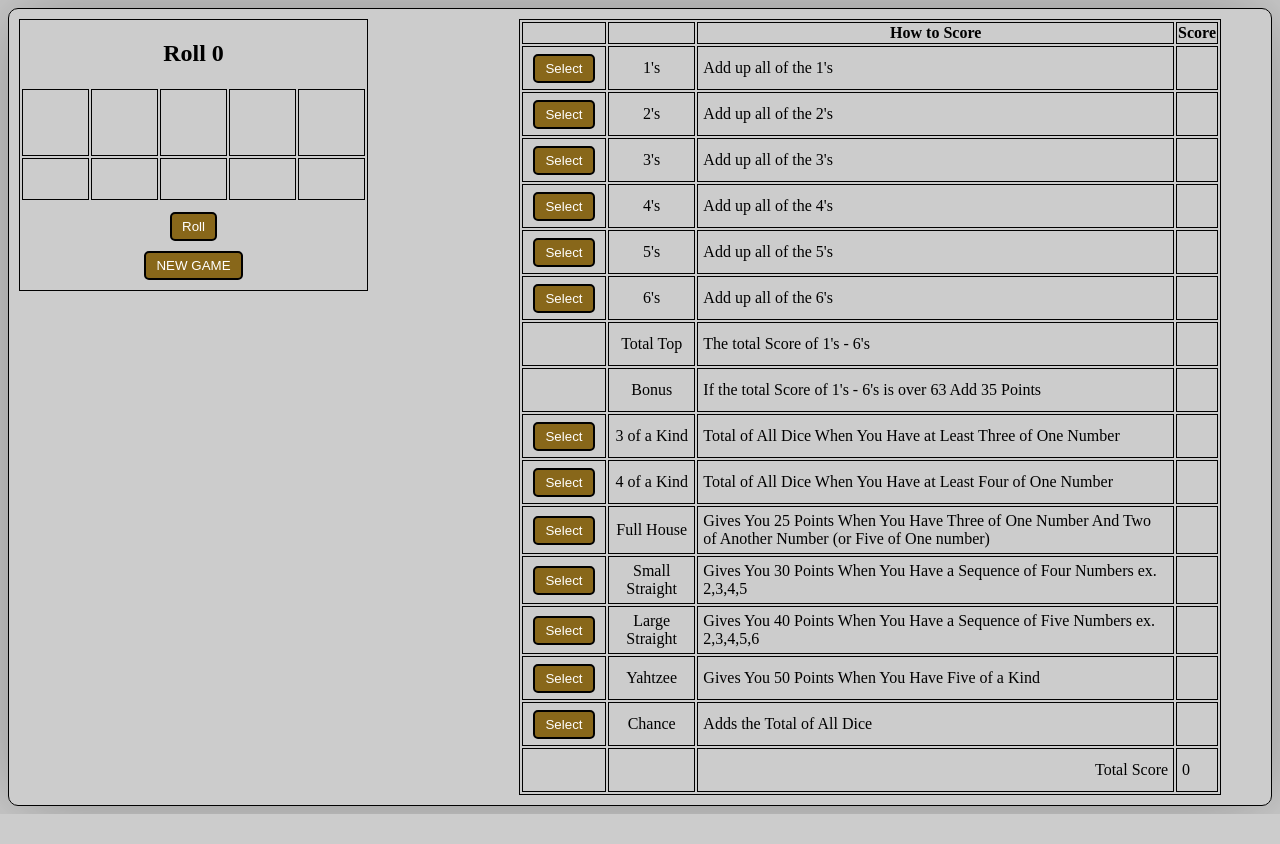
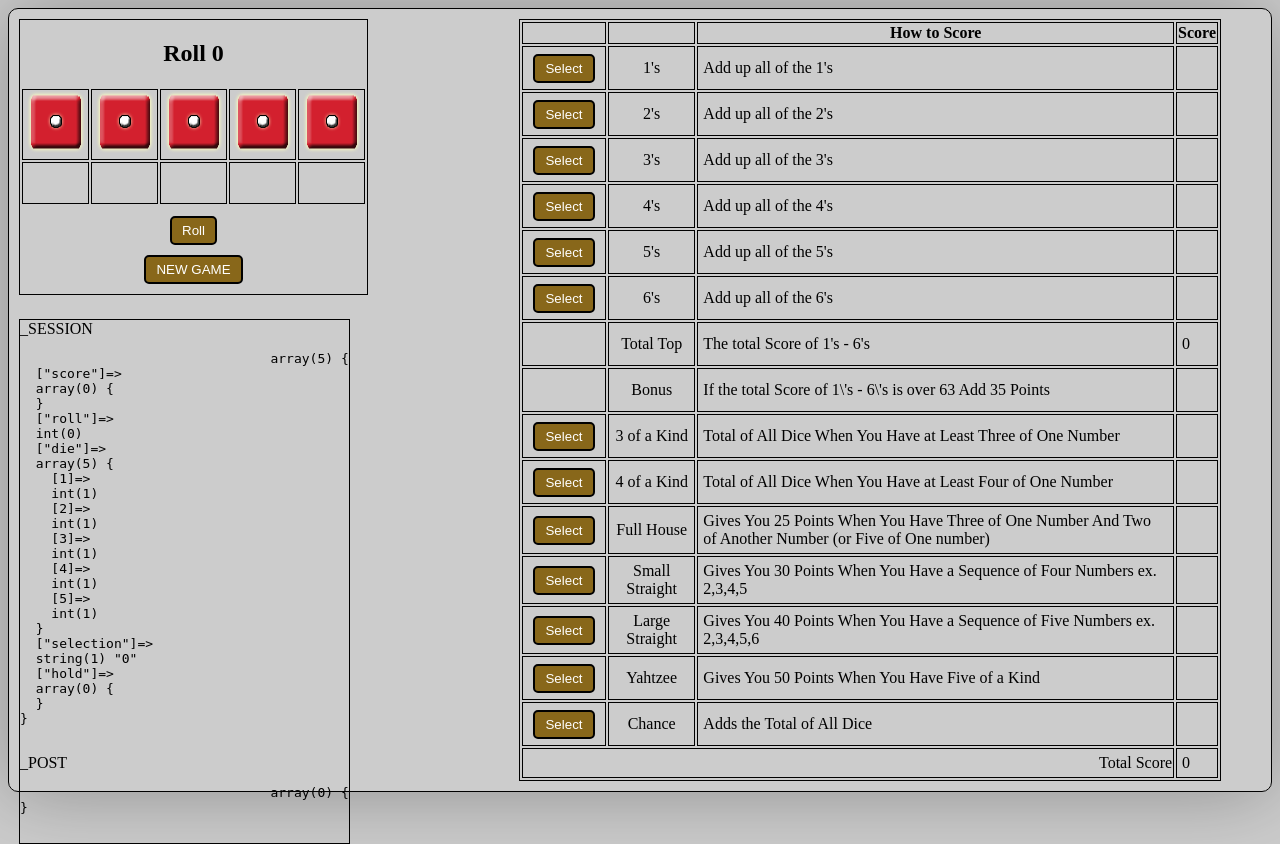
Before and after one commit to sburlington6/Dice-Roll-Game, a PHP site: page / in a window 1280 px wide. Before the commit the page ends 814 px from the top, so only its background shows below. Run offline with PHP 8.4, Linux system fonts and the light colour scheme.

Commit message:
Code Cleanup + Debug
Cleaned up some of the code and added a debug section to view session
and post data

```diff
--- a/Game/index.php
+++ b/Game/index.php
@@ -1,15 +1,13 @@
 <?php
 session_start();
+
+$topScore = (isset($_SESSION['topScore']) ? $_SESSION['topScore'] : 0);
 
 $currentFile = $_SERVER["PHP_SELF"];
 $parts = Explode('/', $currentFile);
 $filename = $parts[count($parts) - 1];
 
 if (isset($_POST['newGame']))
-{
-	header( "Location: $filename" ) ;
-}
-if (isset($_POST['resetScores']))
 {
 	header( "Location: $filename" ) ;
 }
@@ -23,10 +21,6 @@ if (isset($_POST['reset']))
 if (!isset($_SESSION['score']))
 {
 	$_SESSION['score'] = array();
-}
-if (!isset($_SESSION['total']))
-{
-	$_SESSION['total'] = '';
 }
 
 if (!isset($_SESSION['roll']))
@@ -114,25 +108,20 @@ if ($_SESSION['roll'] > 0 AND isset($_POST['select']))
 				$_SESSION['score'][$i] = 0;
 			}
 
-			$_SESSION['topScore'] = 0;
+
 			for ($j=1;$j<=6;$j++)
 			{
 				if (isset($_SESSION['score'][$j]))
 				{
-					$_SESSION['topScore'] = $_SESSION['topScore'] + $_SESSION['score'][$j];
+					$topScore = $topScore + $_SESSION['score'][$j];
 				}
 			}
-			if (!isset($_SESSION['score']['bonus']) AND $_SESSION['topScore'] > 63)
+			if (!isset($_SESSION['score']['bonus']) AND $topScore > 63)
 			{
 				$_SESSION['score']['bonus'] = 35;
 			}
 
-			$_SESSION['selection'] = '1';
-			unset($_SESSION['roll']);
-			unset($_SESSION['hold']);
-			unset($_SESSION['die']);
-			unset($_SESSION['selection']);
-			header( "Location: $filename" ) ;
+			rollReset();
 		}
 	}
 
@@ -153,12 +142,7 @@ if ($_SESSION['roll'] > 0 AND isset($_POST['select']))
 		{
 			$_SESSION['score']['3kind'] = 0;
 		}
-		$_SESSION['selection'] = '1';
-		unset($_SESSION['roll']);
-		unset($_SESSION['hold']);
-		unset($_SESSION['die']);
-		unset($_SESSION['selection']);
-		header( "Location: $filename" ) ;
+		rollReset();
 	}
 	elseif ($_POST['type'] == '4kind')
 	{
@@ -177,12 +161,7 @@ if ($_SESSION['roll'] > 0 AND isset($_POST['select']))
 		{
 			$_SESSION['score']['4kind'] = 0;
 		}
-		$_SESSION['selection'] = '1';
-		unset($_SESSION['roll']);
-		unset($_SESSION['hold']);
-		unset($_SESSION['die']);
-		unset($_SESSION['selection']);
-		header( "Location: $filename" ) ;
+		rollReset();
 	}
 	elseif ($_POST['type'] == 'fullHouse')
 	{
@@ -199,12 +178,7 @@ if ($_SESSION['roll'] > 0 AND isset($_POST['select']))
 		{
 			$_SESSION['score']['fullHouse'] = 0;
 		}
-		$_SESSION['selection'] = '1';
-		unset($_SESSION['roll']);
-		unset($_SESSION['hold']);
-		unset($_SESSION['die']);
-		unset($_SESSION['selection']);
-		header( "Location: $filename" ) ;
+		rollReset();
 	}
 	elseif ($_POST['type'] == 'sStraight')
 	{
@@ -220,12 +194,7 @@ if ($_SESSION['roll'] > 0 AND isset($_POST['select']))
 		{
 			$_SESSION['score']['sStraight'] = 0;
 		}
-		$_SESSION['selection'] = '1';
-		unset($_SESSION['roll']);
-		unset($_SESSION['hold']);
-		unset($_SESSION['die']);
-		unset($_SESSION['selection']);
-		header( "Location: $filename" ) ;
+		rollReset();
 	}
 	elseif ($_POST['type'] == 'lStraight')
 	{
@@ -241,12 +210,7 @@ if ($_SESSION['roll'] > 0 AND isset($_POST['select']))
 		{
 			$_SESSION['score']['lStraight'] = 0;
 		}
-		$_SESSION['selection'] = '1';
-		unset($_SESSION['roll']);
-		unset($_SESSION['hold']);
-		unset($_SESSION['die']);
-		unset($_SESSION['selection']);
-		header( "Location: $filename" ) ;
+		rollReset();
 	}
 	elseif ($_POST['type'] == 'yahtzee')
 	{
@@ -277,12 +241,7 @@ if ($_SESSION['roll'] > 0 AND isset($_POST['select']))
 				$_SESSION['score']['yahtzee'] = 0;
 			}
 		}
-		$_SESSION['selection'] = '1';
-		unset($_SESSION['roll']);
-		unset($_SESSION['hold']);
-		unset($_SESSION['die']);
-		unset($_SESSION['selection']);
-		header( "Location: $filename" ) ;
+		rollReset();
 	}
 	elseif ($_POST['type'] == 'chance')
 	{
@@ -293,12 +252,7 @@ if ($_SESSION['roll'] > 0 AND isset($_POST['select']))
 		}
 		$_SESSION['score']['chance'] = $score;
 
-		$_SESSION['selection'] = '1';
-		unset($_SESSION['roll']);
-		unset($_SESSION['hold']);
-		unset($_SESSION['die']);
-		unset($_SESSION['selection']);
-		header( "Location: $filename" ) ;
+		rollReset();
 	}
 }
 
@@ -309,35 +263,54 @@ foreach($_SESSION['score'] as $type)
 	$totalScore = $totalScore + $type;
 }
 
+
+function rollReset(){
+	global $filename;
+	$_SESSION['selection'] = '1';
+	unset($_SESSION['roll']);
+	unset($_SESSION['hold']);
+	unset($_SESSION['die']);
+	unset($_SESSION['selection']);
+	header( "Location: $filename" ) ;
+}
 ?>
 
 
-<!DOCTYPE html PUBLIC "-//W3C//DTD XHTML 1.0 Strict//EN"
-   "http://www.w3.org/TR/xhtml1/DTD/xhtml1-strict.dtd">
-<html xmlns="http://www.w3.org/1999/xhtml">
+<!doctype html>
+
+<html lang="en">
 	<head>
-		<meta http-equiv="Content-Type" content="text/html; charset=utf-8" />
+		<meta charset="utf-8">
+		<meta name="description" content="Dice Roll Game">
+		<meta name="author" content="Richard Bird">
 		<title>Yahtzee</title>
 		<link href="yahtzee.css" rel="stylesheet" type="text/css" />
+
+		<!--[if lt IE 9]>
+			<script src="http://html5shiv.googlecode.com/svn/trunk/html5.js"></script>
+		<![endif]-->
+
 	</head>
 	<body>
 		<div id="wrapper">
 			<div id="game">
+
+				<h2>Roll <?php echo $_SESSION['roll']; ?></h2>
+				<table id="dice">
+					<tr>
 					<?php
-				echo '<h2>Roll '.$_SESSION['roll'].'</h2>';
-					echo '<table id="dice">';
-						echo '<tr>';
 						for ($i=1;$i<=5;$i++)
 						{
-								echo '<td class="dice">';
-								if ($_SESSION['roll'] > 0)
-								{
-									echo '<image src="images/dice/'.$_SESSION['die'][$i].'.png" alt="dice" height="60" width="60">';
+							?>
+							<td class="diceWrapper">
+								<image class="dice" src="images/dice/<?php echo $_SESSION['die'][$i]; ?>.png" alt="dice">
+							</td>
+							<?php
 						}
-								echo '</td>';
-							}
-						echo '</tr>';
-						echo '<tr>';
+						?>
+					</tr>
+					<tr>
+					<?php
 						for ($i=1;$i<=5;$i++)
 						{
 							echo '<td class="hold">';
@@ -360,32 +333,48 @@ foreach($_SESSION['score'] as $type)
 							}
 							echo '</td>';
 						}
-						echo '</tr>';
-					echo '</table>';
-
+						?>
+					</tr>
+				</table>
+				<?php
 				if ($_SESSION['roll'] < 3)
 				{
 					echo '<form action="'.$filename.'" method="post">';
 						echo '<input type="submit" value="Roll" name="roll"/>';
 					echo '</form>';
 				}
-					echo '<form action="'.$filename.'" method="post">';
-						echo '<input type="submit" value="NEW GAME" name="reset"/>';
-					echo '</form>';
-			echo '</div>';
+				?>
+				<form action="<?php echo $filename; ?>" method="post">
+					<input type="submit" value="NEW GAME" name="reset"/>
+				</form>
+			</div>
 
-			echo '<div id="scoreCard">';
-			echo 	'<table>';
-			echo 		'<tr>';
-			echo 			'<th></th>';
-			echo 			'<th></th>';
-			echo 			'<th>How to Score</th>';
-			echo 			'<th>Score</th>';
-			echo 		'</tr>';
+			<div id="debug">
+				_SESSION
+				<pre>
+				<?php var_dump($_SESSION);?>
+				</pre>
+				_POST
+				<pre>
+				<?php var_dump($_POST);?>
+				</pre>
+			</div>
+
+			<div id="scoreCard">
+				<table>
+					<tr>
+						<th></th>
+						<th></th>
+						<th>How to Score</th>
+						<th>Score</th>
+					</tr>
+			<?php
 			for ($i=1;$i<=6;$i++)
 			{
-			echo 		'<tr>';
-			echo 			'<td class="select">';
+				?>
+				 	<tr>
+						<td class="select">
+				<?php
 								if ($_SESSION['selection'] != '1' AND !isset($_SESSION['score'][$i]))
 								{
 				echo 				'<form action="'.$filename.'" method="post">';
@@ -401,27 +390,25 @@ foreach($_SESSION['score'] as $type)
 									{
 										echo $_SESSION['score'][$i];
 									}
-			echo 			'</td>';
-			echo 		'</tr>';
+				echo 	'</td>';
+				echo '</tr>';
 			}
+			?>
+					<tr class ="score">
+						<td class="select"></td>
+						<td class="type">Total Top</td>
+						<td class="how">The total Score of 1's - 6's</td>
+						<td class="player">
+							<?php echo $topScore;?>
+						</td>
+			 		</tr>
 
-			echo 		'<tr class ="score">';
-			echo 			'<td class="select"></td>';
-			echo 			'<td class="type">Total Top</td>';
-			echo 			'<td class="how">The total Score of 1\'s - 6\'s</td>';
-			echo 			'<td class="player">';
-								if (isset($_SESSION['topScore']))
-								{
-									echo $_SESSION['topScore'];
-								}
-			echo 			'</td>';
-			echo 		'</tr>';
-
-			echo 		'<tr class ="score">';
-			echo 			'<td class="select"></td>';
-			echo 			'<td class="type">Bonus</td>';
-			echo 			'<td class="how">If the total Score of 1\'s - 6\'s is over 63 Add 35 Points</td>';
-			echo 			'<td class="player">';
+			 		<tr class ="score">
+			 			<td class="select"></td>
+						<td class="type">Bonus</td>
+						<td class="how">If the total Score of 1\'s - 6\'s is over 63 Add 35 Points</td>
+						<td class="player">
+			<?php
 								if (isset($_SESSION['score']['bonus']))
 								{
 									echo $_SESSION['score']['bonus'];
@@ -558,31 +545,28 @@ foreach($_SESSION['score'] as $type)
 			echo 					'<input type="submit" value="Select" name="select"/>';
 			echo 				'</form>';
 							}
-			echo 			'</td>';
-			echo 			'<td class="type">Chance</td>';
-			echo 			'<td class="how">Adds the Total of All Dice</td>';
-			echo 			'<td class="player">';
+							?>
+			 			</td>
+			 			<td class="type">Chance</td>
+			 			<td class="how">Adds the Total of All Dice</td>
+			 			<td class="player">
+							<?php
 							if (isset($_SESSION['score']['chance']))
 							{
 								echo $_SESSION['score']['chance'];
 							}
-			echo 			'</td>';
-			echo 		'</tr>';
+							?>
+			 			</td>
+			 		</tr>
 
-			echo 		'<tr class ="score">';
-			echo 			'<td class="select"></td>';
-			echo 			'<td class="type"></td>';
-			echo 			'<td class="type" style="text-align: right;">Total Score</td>';
-			echo 			'<td class="player">';
-								if (isset($totalScore))
-								{
-									echo $totalScore;
-								}
-			echo 			'</td>';
-			echo 		'</tr>';
-			echo 	'</table>';
-			echo '</div>';
-			?>
+			 		<tr class="score">
+			 			<td colspan="3" style="text-align: right;">Total Score</td>
+						<td class="player">
+							<?php echo $totalScore;?>
+						</td>
+					</tr>
+				</table>
+			</div>
 		</div>
 	</body>
 </html>
--- a/Game/yahtzee.css
+++ b/Game/yahtzee.css
@@ -14,6 +14,13 @@ position: relative;
 	-khtml-box-shadow: 0px 0px 80px rgba(0,0,0,0.3);
 	-webkit-box-shadow: 0px 0px 80px rgba(0,0,0,0.3);
 }
+#debug{
+
+	border: 1px solid #000;
+	position: absolute;
+	margin-top: 300px;
+}
+
 /*game*/
 #game{
 	border: 1px solid #000;
@@ -32,7 +39,7 @@ position: relative;
 	margin: 10px;
 }
 
-.dice{
+.dice, .diceWrapper{
 	width: 60px;
 	height: 65px;
 }
```
Lines whose indentation alone changed are shown as unchanged.
